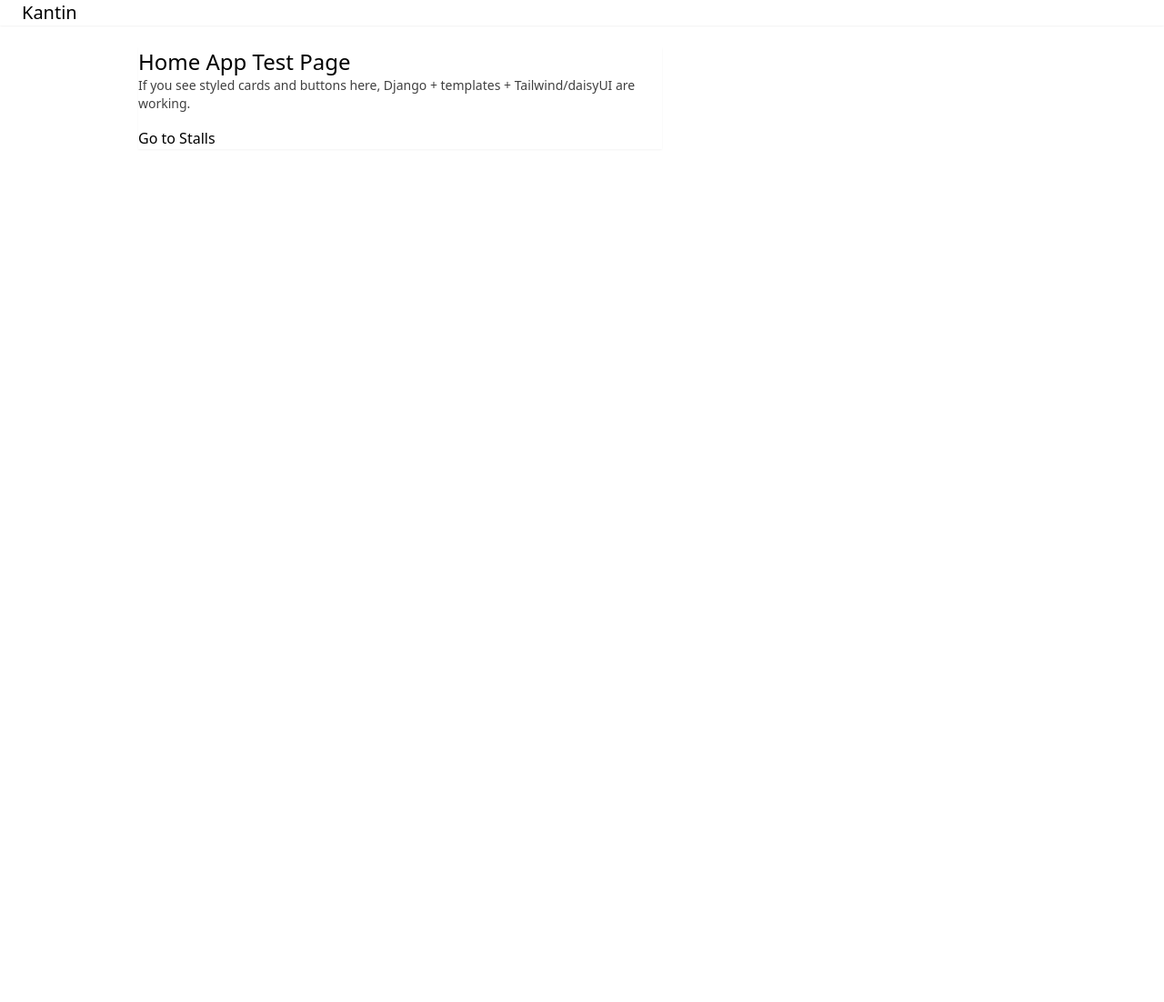
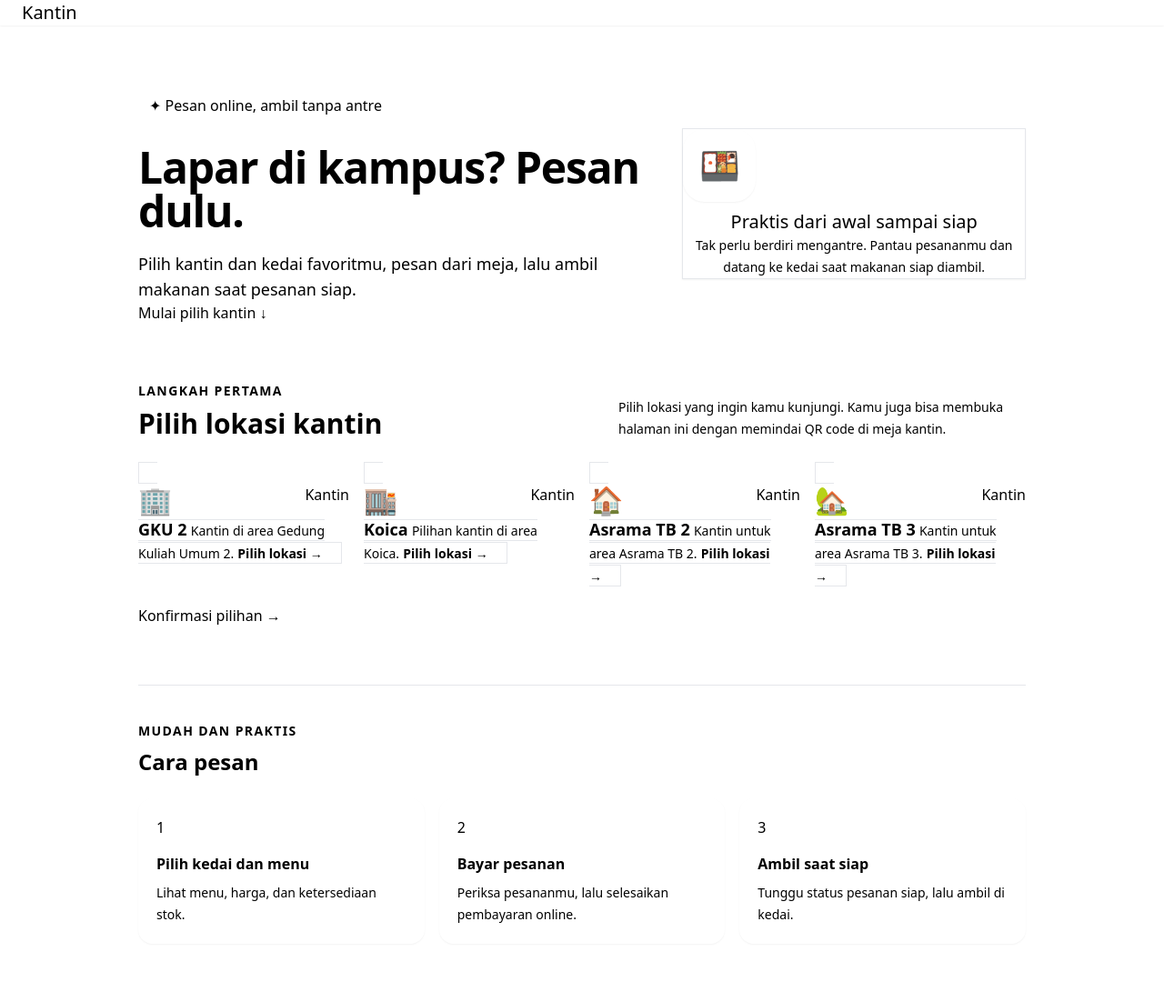
Before and after one commit to derweltgeist/kantin, a Django app: page /home/ in a window 1280 px wide. Shown: the whole page at 91% size. Before the commit the page ends 158 px from the top, so only its background shows below. Run offline with Django 5.2, Linux system fonts and the light colour scheme; some libraries are stand-ins or nearby versions.

Commit message:
Add buyer home page UI

```diff
--- a/src/home/views.py
+++ b/src/home/views.py
@@ -1,4 +1,49 @@
 from django.shortcuts import render
 
+
+LOCATIONS = [
+    {
+        "slug": "gku-2",
+        "name": "GKU 2",
+        "description": "Kantin di area Gedung Kuliah Umum 2.",
+        "icon": "🏢",
+    },
+    {
+        "slug": "koica",
+        "name": "Koica",
+        "description": "Pilihan kantin di area Koica.",
+        "icon": "🏬",
+    },
+    {
+        "slug": "asrama-tb-2",
+        "name": "Asrama TB 2",
+        "description": "Kantin untuk area Asrama TB 2.",
+        "icon": "🏠",
+    },
+    {
+        "slug": "asrama-tb-3",
+        "name": "Asrama TB 3",
+        "description": "Kantin untuk area Asrama TB 3.",
+        "icon": "🏡",
+    },
+]
+
+
 def index(request):
-    return render(request, "home/index.html")
+    selected_slug = request.GET.get("kantin")
+    selected_location = next(
+        (location for location in LOCATIONS if location["slug"] == selected_slug),
+        None,
+    )
+    locations = [
+        {**location, "selected": location is selected_location}
+        for location in LOCATIONS
+    ]
+    return render(
+        request,
+        "home/index.html",
+        {
+            "locations": locations,
+            "selected_location": selected_location,
+        },
+    )
--- a/templates/base.html
+++ b/templates/base.html
@@ -1,6 +1,6 @@
 {% load static tailwind_tags %}
 <!DOCTYPE html>
-<html lang="en" data-theme="cupcake">
+<html lang="id" data-theme="cupcake">
 <head>
   <meta charset="UTF-8" />
   <meta name="viewport" content="width=device-width, initial-scale=1.0" />
@@ -9,7 +9,7 @@
 </head>
 <body class="min-h-screen bg-base-200">
   <div class="navbar bg-base-100 shadow-sm px-6">
-    <a class="btn btn-ghost text-xl" href="/">Kantin</a>
+    <a class="btn btn-ghost text-xl" href="{% url 'home' %}">Kantin</a>
   </div>
 
   <main class="max-w-5xl mx-auto p-6">
--- a/templates/home/index.html
+++ b/templates/home/index.html
@@ -1,17 +1,129 @@
 {% extends "base.html" %}
 
-{% block title %}Home Test — Kantin{% endblock %}
+{% block title %}Pilih Kantin | Kantin{% endblock %}
 
 {% block content %}
-  <div class="card bg-base-100 shadow-sm max-w-xl">
-    <div class="card-body">
-      <h1 class="card-title text-2xl">Home App Test Page</h1>
-      <p class="text-sm opacity-75">
-        If you see styled cards and buttons here, Django + templates + Tailwind/daisyUI are working.
-      </p>
-      <div class="card-actions justify-end mt-4">
-        <a href="/stall/" class="btn btn-primary btn-sm">Go to Stalls</a>
+  <div class="space-y-16 py-6 sm:py-10">
+    <section class="grid items-center gap-8 lg:grid-cols-[1.2fr_0.8fr]">
+      <div>
+        <p class="badge badge-primary badge-outline mb-5 gap-2 px-3 py-3">
+          <span aria-hidden="true">✦</span>
+          Pesan online, ambil tanpa antre
+        </p>
+        <h1 class="max-w-2xl text-4xl font-black leading-tight tracking-tight sm:text-5xl">
+          Lapar di kampus?
+          <span class="text-primary">Pesan dulu.</span>
+        </h1>
+        <p class="mt-5 max-w-xl text-base leading-7 text-base-content/70 sm:text-lg">
+          Pilih kantin dan kedai favoritmu, pesan dari meja, lalu ambil makanan
+          saat pesanan siap.
+        </p>
+        <a class="btn btn-primary mt-7" href="#pilih-kantin">
+          Mulai pilih kantin
+          <span aria-hidden="true">↓</span>
+        </a>
       </div>
-    </div>
+
+      <div class="card border border-primary/10 bg-primary/5 shadow-sm">
+        <div class="card-body items-center text-center">
+          <div class="mb-2 flex size-20 items-center justify-center rounded-3xl bg-base-100 text-4xl shadow-sm" aria-hidden="true">
+            🍱
+          </div>
+          <h2 class="card-title text-xl">Praktis dari awal sampai siap</h2>
+          <p class="max-w-sm text-sm leading-6 text-base-content/70">
+            Tak perlu berdiri mengantre. Pantau pesananmu dan datang ke kedai
+            saat makanan siap diambil.
+          </p>
+        </div>
+      </div>
+    </section>
+
+    <section id="pilih-kantin" class="scroll-mt-6">
+      <div class="mb-6 flex flex-col gap-2 sm:flex-row sm:items-end sm:justify-between">
+        <div>
+          <p class="text-sm font-bold uppercase tracking-widest text-primary">Langkah pertama</p>
+          <h2 class="mt-2 text-2xl font-bold sm:text-3xl">Pilih lokasi kantin</h2>
+        </div>
+        <p class="max-w-md text-sm leading-6 text-base-content/65">
+          Pilih lokasi yang ingin kamu kunjungi. Kamu juga bisa membuka halaman
+          ini dengan memindai QR code di meja kantin.
+        </p>
+      </div>
+
+      {% if selected_location %}
+        <div class="alert alert-success mb-5" role="status">
+          <span aria-hidden="true">✓</span>
+          <span>
+            Kamu memilih <strong>{{ selected_location.name }}</strong>.
+            Langkah berikutnya adalah memilih kedai di lokasi tersebut.
+          </span>
+        </div>
+      {% endif %}
+
+      <form action="{% url 'home' %}" method="get">
+        <div class="grid gap-4 sm:grid-cols-2 lg:grid-cols-4">
+          {% for location in locations %}
+            <label class="group cursor-pointer">
+              <input
+                class="peer sr-only"
+                type="radio"
+                name="kantin"
+                value="{{ location.slug }}"
+                {% if location.selected %}checked{% endif %}
+                required
+              />
+              <span class="card h-full border border-base-300 bg-base-100 transition hover:-translate-y-1 hover:border-primary/50 hover:shadow-md peer-checked:border-primary peer-checked:bg-primary/5 peer-checked:ring-2 peer-checked:ring-primary/20 peer-focus-visible:outline peer-focus-visible:outline-2 peer-focus-visible:outline-offset-2 peer-focus-visible:outline-primary">
+                <span class="card-body p-5">
+                  <span class="flex items-start justify-between">
+                    <span class="text-3xl" aria-hidden="true">{{ location.icon }}</span>
+                    <span class="badge badge-ghost badge-sm">Kantin</span>
+                  </span>
+                  <span class="mt-3 text-lg font-bold">{{ location.name }}</span>
+                  <span class="text-sm leading-6 text-base-content/65">{{ location.description }}</span>
+                  <span class="mt-2 text-sm font-semibold text-primary">
+                    {% if location.selected %}Dipilih{% else %}Pilih lokasi{% endif %}
+                    <span aria-hidden="true">→</span>
+                  </span>
+                </span>
+              </span>
+            </label>
+          {% endfor %}
+        </div>
+        <button class="btn btn-primary mt-5" type="submit">
+          Konfirmasi pilihan
+          <span aria-hidden="true">→</span>
+        </button>
+      </form>
+    </section>
+
+    <section class="border-t border-base-300 pt-10">
+      <div class="mb-6">
+        <p class="text-sm font-bold uppercase tracking-widest text-primary">Mudah dan praktis</p>
+        <h2 class="mt-2 text-2xl font-bold">Cara pesan</h2>
+      </div>
+      <ol class="grid gap-4 sm:grid-cols-3">
+        <li class="rounded-2xl bg-base-100 p-5 shadow-sm">
+          <span class="badge badge-primary badge-lg">1</span>
+          <h3 class="mt-4 font-bold">Pilih kedai dan menu</h3>
+          <p class="mt-2 text-sm leading-6 text-base-content/65">
+            Lihat menu, harga, dan ketersediaan stok.
+          </p>
+        </li>
+        <li class="rounded-2xl bg-base-100 p-5 shadow-sm">
+          <span class="badge badge-primary badge-lg">2</span>
+          <h3 class="mt-4 font-bold">Bayar pesanan</h3>
+          <p class="mt-2 text-sm leading-6 text-base-content/65">
+            Periksa pesananmu, lalu selesaikan pembayaran online.
+          </p>
+        </li>
+        <li class="rounded-2xl bg-base-100 p-5 shadow-sm">
+          <span class="badge badge-primary badge-lg">3</span>
+          <h3 class="mt-4 font-bold">Ambil saat siap</h3>
+          <p class="mt-2 text-sm leading-6 text-base-content/65">
+            Tunggu status pesanan siap, lalu ambil di kedai.
+          </p>
+        </li>
+      </ol>
+    </section>
   </div>
 {% endblock %}
```
